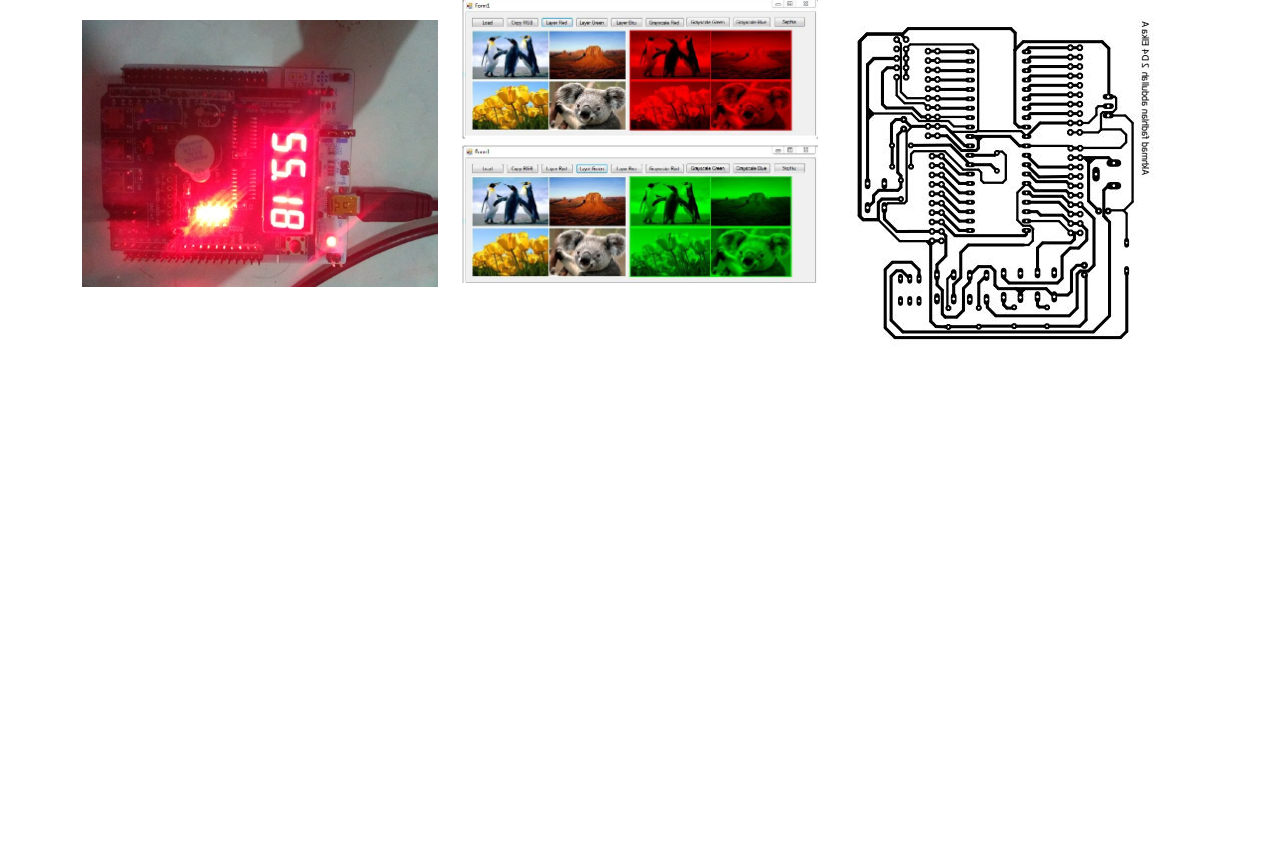
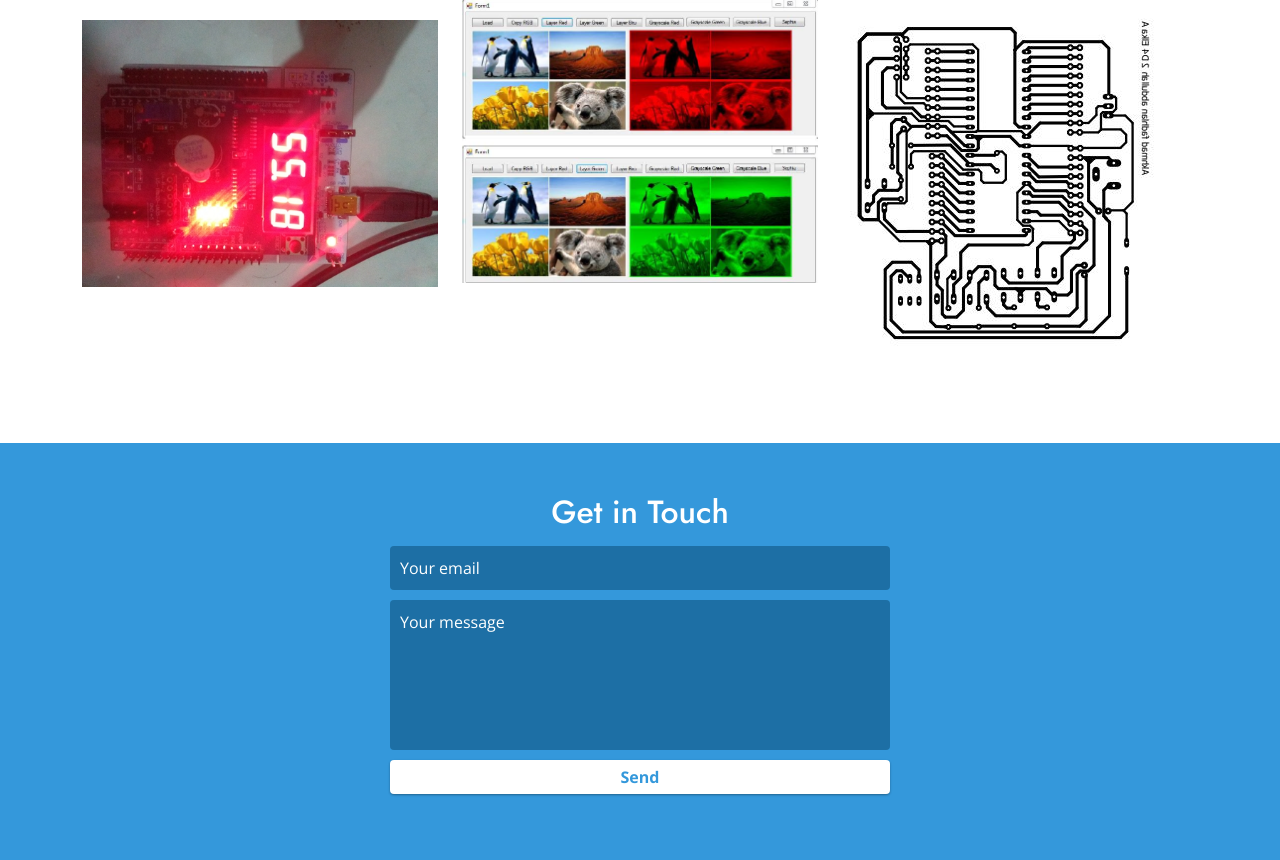
Before and after one commit to Akhmad-Fadhlan/akhmad-fadhlan.github.io, a PHP site: page / in a window 1280 px wide. Shown: the part 1661-2521 px from the top of the page. Before the commit the page ends 2001 px from the top, so only its background shows below. Run offline with PHP 8.4, Linux system fonts and the light colour scheme.

Commit message:
initial commit

```diff
--- a/assets/css/style.css
+++ b/assets/css/style.css
@@ -1856,6 +1856,10 @@ section {
   font-size: 13px;
 }
 
+#contact{padding:50px 15px;background:#3498db;text-align:center}#contact h2{margin:0 0 15px 0;color:#fff;font-weight:500}#contact-form{max-width:500px;margin:0 auto}#contact-form input,#contact-form textarea{display:block;width:100%;padding:10px;border-radius:4px;border:none;margin-bottom:10px;background:#1d6fa5;color:#fff;transition:.5s ease all}#contact-form input::-webkit-input-placeholder,#contact-form textarea::-webkit-input-placeholder{color:#fff}#contact-form input:-moz-placeholder,#contact-form textarea:-moz-placeholder{color:#fff;opacity:1}#contact-form input::-moz-placeholder,#contact-form textarea::-moz-placeholder{color:#fff;opacity:1}#contact-form input:-ms-input-placeholder,#contact-form textarea:-ms-input-placeholder{color:#fff}#contact-form input:focus,#contact-form textarea:focus{outline:none;background:#16527a}#contact-form textarea{height:150px;resize:none}#contact-form button{display:block;width:100%;background:#fff;border-radius:4px;padding:5px 10px;border:none;color:#3498db;font-weight:700;box-shadow:0 1px 3px rgba(0,0,0,0.12),0 1px 2px rgba(0,0,0,0.24);transition:.5s ease all}#contact-form button:hover{box-shadow:0 10px 20px rgba(0,0,0,0.19),0 6px 6px rgba(0,0,0,0.23)}
+.social{text-align:right}.social ul{margin:5px 0 0 0;padding:0}.social li{display:inline-block;font-size:1.25em;list-style:none}.social a{display:block;color:#74808a;padding:10px}.social a:hover{color:#3498db}
+
+
 #footer .credits a {
   transition: 0.3s;
 }
--- a/index.html
+++ b/index.html
@@ -167,6 +167,18 @@
       </div>
     </section><!-- End Portfolio Section -->
 
+    <div id="contact">
+      <h2>Get in Touch</h2>
+      <div id="contact-form">
+          <form method="POST" action="https://formspree.io/fadlanakhmad5@gmail.com">
+              <input type="hidden" name="_subject" value="Contact request from personal website" />
+              <input type="email" name="_replyto" placeholder="Your email" required>
+              <textarea name="message" placeholder="Your message" required></textarea>
+              <button type="submit">Send</button>
+          </form>
+      </div>
+      <!-- End #contact-form -->
+  </div>
 
 <a href="#" class="back-to-top"><i class="ri-arrow-up-line"></i></a>
   <div id="preloader"></div>
```
